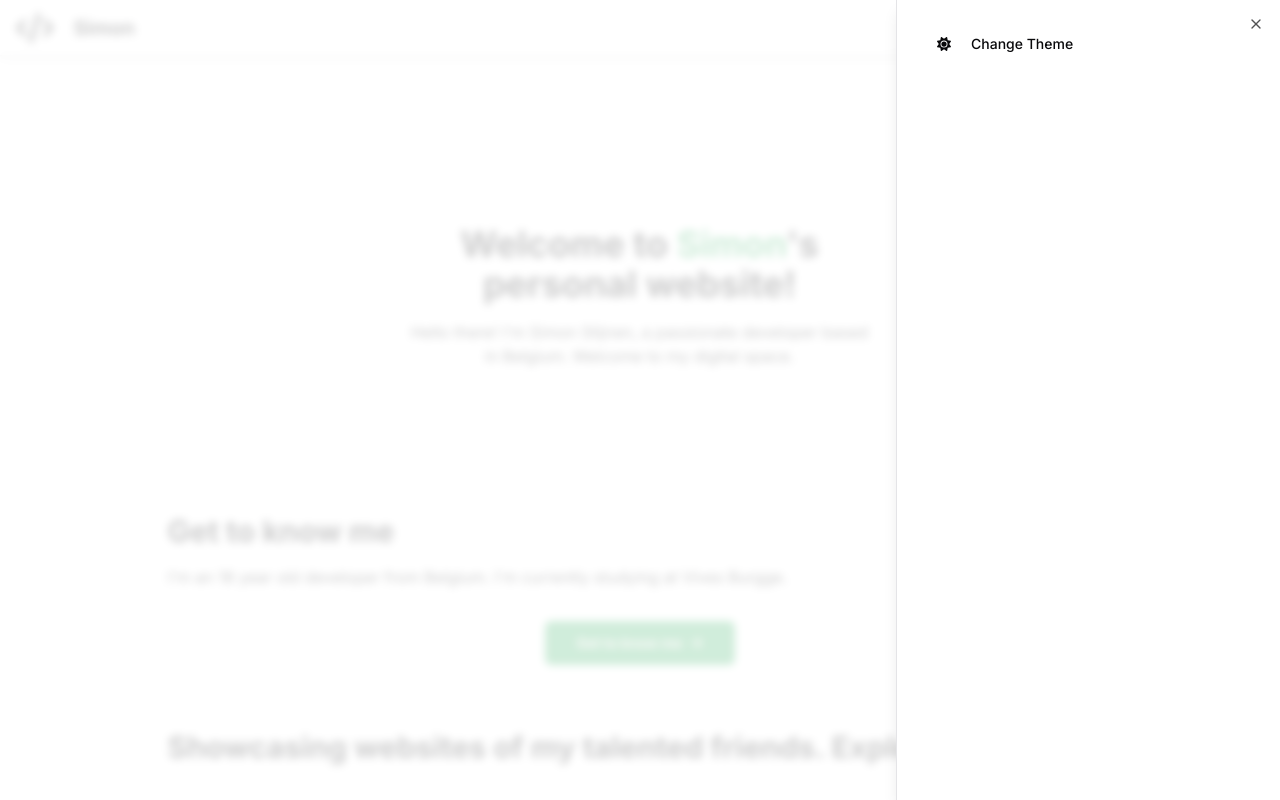
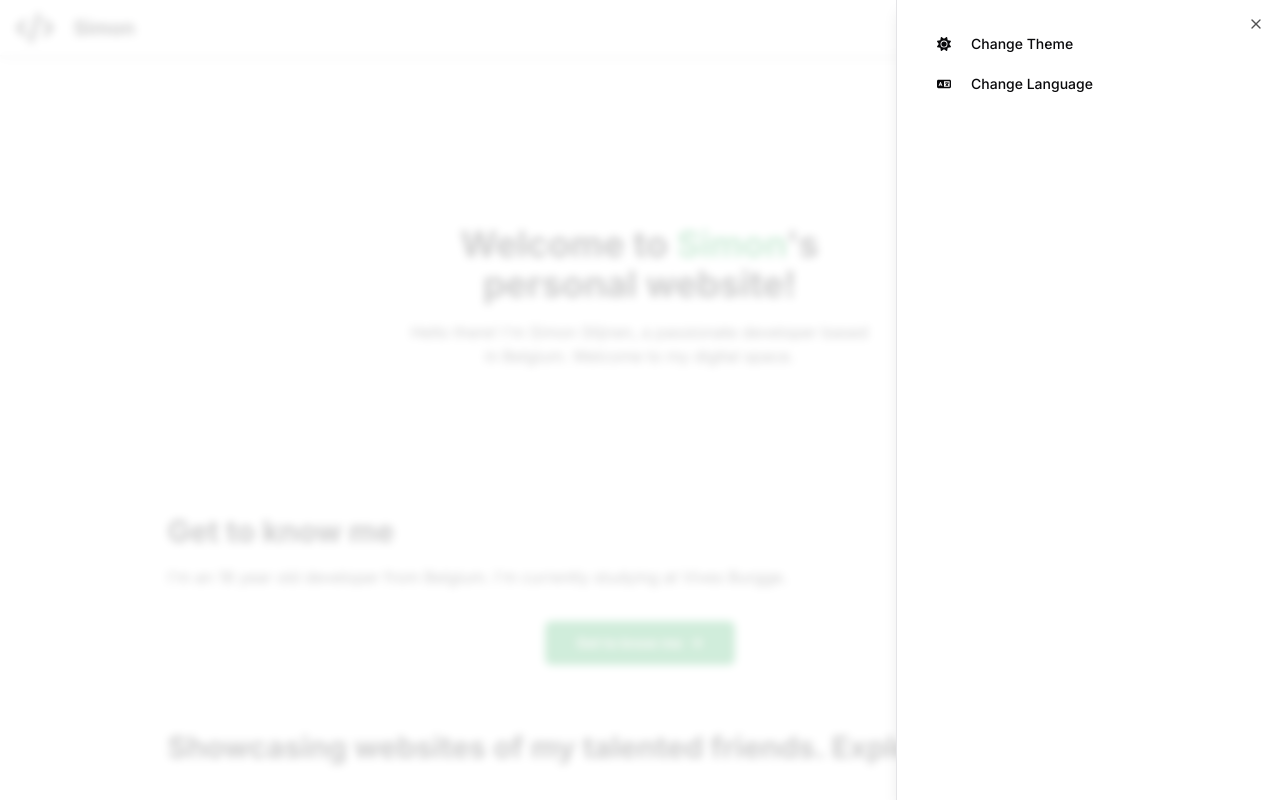
Before and after one commit to SimonStnn/website, a Next.js app: page /about in a window 1280 px wide. Both pictures are taken after a click on the button "Open Navigation". Shown: the top 800 px of the page. Built offline with nearby package versions, Linux system fonts and the light colour scheme.

Commit message:
Add language changer component to navbar

```diff
--- /dev/null
+++ b/src/components/languagechanger.tsx
@@ -0,0 +1,66 @@
+"use client";
+
+import React from "react";
+import {
+  DropdownMenu,
+  DropdownMenuContent,
+  DropdownMenuItem,
+  DropdownMenuLabel,
+  DropdownMenuSeparator,
+  DropdownMenuTrigger,
+} from "@/components/ui/dropdown-menu";
+import { faLanguage } from "@fortawesome/free-solid-svg-icons";
+import { FontAwesomeIcon } from "@fortawesome/react-fontawesome";
+import { ClassValue } from "clsx";
+import { cn } from "@/lib/public/utils";
+import { locales, Locale, getDictionary } from "@/dictionary";
+import Link from "next/link";
+import { usePathname } from "next/navigation";
+
+export default function LanguageChanger({
+  className,
+  locale,
+}: {
+  className?: string | ClassValue[];
+  locale: Locale;
+}) {
+  const dict = getDictionary(locale);
+  const path = usePathname()
+  return (
+    <>
+      <DropdownMenu>
+        <DropdownMenuTrigger className={cn(className, "capitalize")}>
+          <FontAwesomeIcon icon={faLanguage} width={14} height={14} />
+          <span>{dict.navbar.changeLanguage.title}</span>
+        </DropdownMenuTrigger>
+        <DropdownMenuContent>
+          <DropdownMenuLabel className="select-none capitalize">
+            {dict.navbar.changeLanguage.title}
+          </DropdownMenuLabel>
+          <DropdownMenuSeparator />
+
+          {locales.map((loc, i) => {
+            return (
+              <DropdownMenuItem key={i} className="flex gap-2 items-center">
+                <Link
+                  className={cn(
+                    "capitalize",
+                    loc === locale ? "border-b border-b-primary" : ""
+                  )}
+                  href={`/${loc}${path.slice(3)}`}
+                  locale={loc}
+                >
+                  {
+                    dict.navbar.changeLanguage[
+                      loc as keyof typeof dict.navbar.changeLanguage
+                    ]
+                  }
+                </Link>
+              </DropdownMenuItem>
+            );
+          })}
+        </DropdownMenuContent>
+      </DropdownMenu>
+    </>
+  );
+}
--- a/src/components/navbar.tsx
+++ b/src/components/navbar.tsx
@@ -19,6 +19,7 @@ import ThemeChanger from "@components/themechanger";
 import { Locale, getDictionary } from "@/dictionary";
 import { ClassValue } from "clsx";
 import { cn } from "@/lib/public/utils";
+import LanguageChanger from "./languagechanger";
 
 const navbarItemClassName = buttonVariants({
   className: "gap-2",
@@ -120,6 +121,9 @@ const Navbar = ({ locale }: { locale: Locale }) => {
                 <li>
                   <ThemeChanger className={sheetButtonClassName} locale={locale} />
                 </li>
+                <li>
+                  <LanguageChanger className={sheetButtonClassName} locale={locale} />
+                </li>
               </ul>
             </SheetContent>
           </Sheet>
--- a/translations/en.json
+++ b/translations/en.json
@@ -10,7 +10,11 @@
       "pink": "Pink",
       "system": "System"
     },
-    "changeLanguage": "Change language"
+    "changeLanguage": {
+      "title": "Change Language",
+      "en": "English",
+      "nl": "Dutch"
+    }
   },
   "index": {
     "header": {
--- a/translations/nl.json
+++ b/translations/nl.json
@@ -10,7 +10,11 @@
       "pink": "Roze",
       "system": "Systeem"
     },
-    "changeLanguage": "Verander taal"
+    "changeLanguage": {
+      "title": "Verander taal",
+      "en": "Engels",
+      "nl": "Nederlands"
+    }
   },
   "index": {
     "header": {
```
